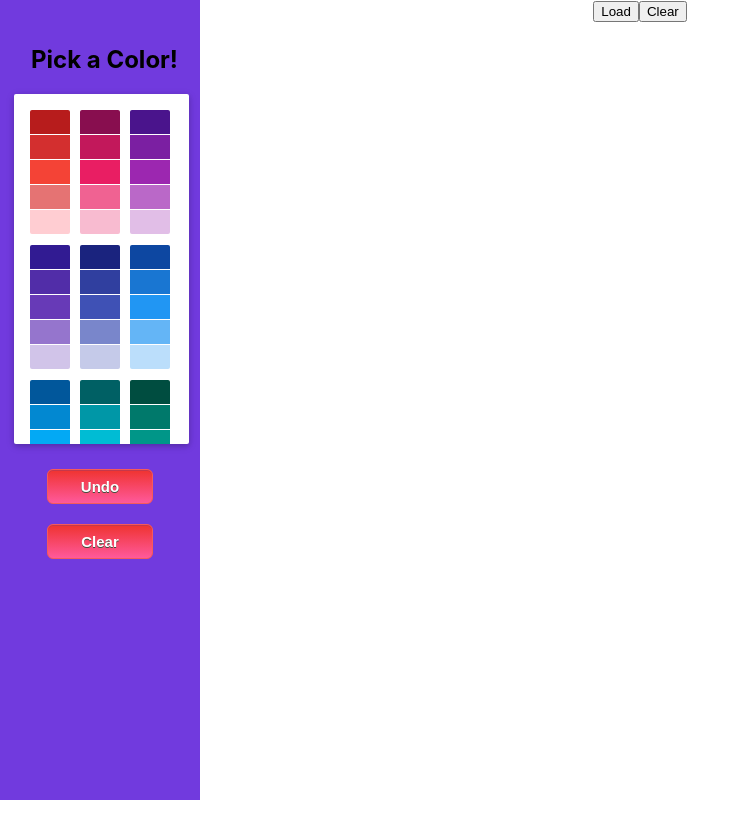
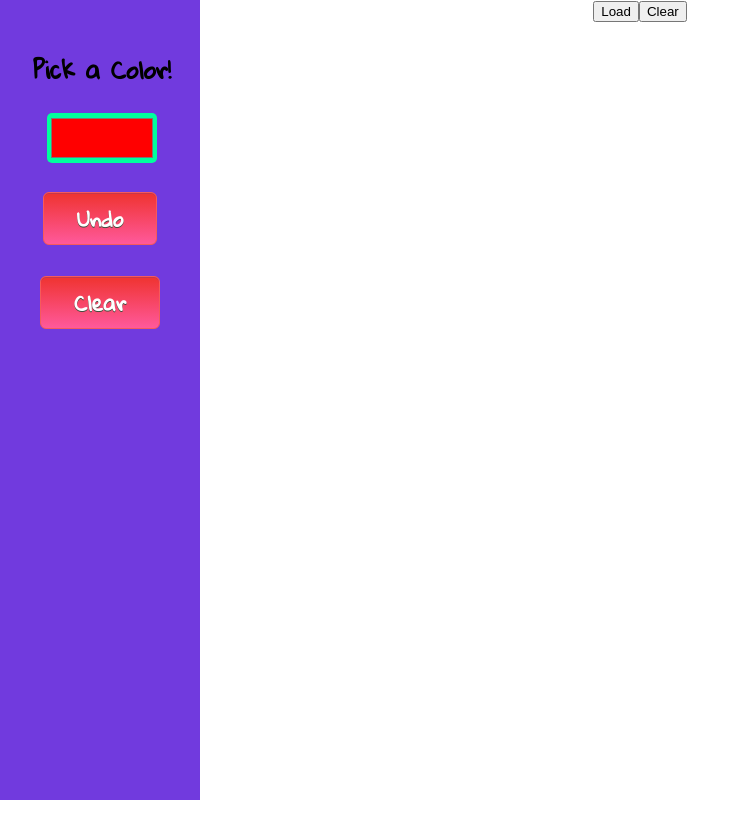
Before and after one commit to jmbaur/colorizer, a React (Create React App) app: page / in a window 1280 px wide. Shown: the whole page, without its empty margins (0-750 px from the left). Built offline with nearby package versions, Linux system fonts and the light colour scheme; no server answers; what redux-promise-middleware would draw is missing.

Commit message:
tool redux

```diff
--- a/public/index.html
+++ b/public/index.html
@@ -24,6 +24,8 @@
       work correctly both with client-side routing and a non-root public URL.
       Learn how to configure a non-root public URL by running `npm run build`.
     -->
+    <!-- Fonts!-->
+    <link href="https://fonts.googleapis.com/css?family=Gloria+Hallelujah&display=swap" rel="stylesheet">
     <title>Colorizer</title>
   </head>
   <body>
--- a/src/components/Toolbar/Toolbar.css
+++ b/src/components/Toolbar/Toolbar.css
@@ -2,12 +2,24 @@
     background-color: rgb(113, 58, 222);
     width: 200px;
     height: 100%;
-    position: absolute;
+	position: absolute;
+	font-family: 'Gloria Hallelujah', cursive;
+
 }
 
 .picker {
-    padding: 25px 5px 25px 14px;
+	padding: 25px 10px 25px 14px;
 }
+
+input[type="color"] {
+	border-radius: 5px;
+	width: 110px;
+	height: 50px;
+	background-color: #00ff9d;
+	border: none;
+	outline: none;
+}
+
 
 .Btn {
 	box-shadow:inset 0px 1px 0px 0px #c6374a;
@@ -18,10 +30,10 @@
 	display:inline-block;
 	cursor:pointer;
 	color:#ffffff;
-	font-family:Arial;
-	font-size:15px;
+	font-family: 'Gloria Hallelujah', cursive;
+	font-size:1.3rem;
 	font-weight:bold;
-	padding:8px 33px;
+	padding:5px 33px;
 	text-decoration:none;
 	text-shadow:0px 1px 0px #3f4d3d;
 }
--- a/src/components/Toolbar/Toolbar.js
+++ b/src/components/Toolbar/Toolbar.js
@@ -1,28 +1,47 @@
-import React, {useState} from 'react';
-import {SwatchesPicker} from 'react-color';
+import React from 'react';
+import { useSelector, useDispatch } from 'react-redux';
+// import {SwatchesPicker} from 'react-color';
 import './Toolbar.css';
 
 
 function Toolbar() {
-    const [color, setColor] = useState('#000')
+    //state
+    // const [color, setColor] = useState('#ff0000')
+
+    //mapToProps
+    const color = useSelector(state => state.color)
+    console.log('intialState', color)
+
+    //dispatchToProps
+    const dispatch = useDispatch()
+
+    //swatches
+    // const handleColorChange = (color) => {
+    //     setColor(color.hex)
+    // }
+
+    const handleColorChange = (e) => {
+        dispatch({type: e.target.name, payload: e.target.value})
+    }
 
 
-    const handleColorChange = (color) => {
-        setColor(color.hex)
-    }
+
 
     return (
         <section className='toolbar'>
         <div className='picker'>
             <h2>Pick a Color!</h2>
-            <SwatchesPicker
+            <input type='color' name='SET_COLOR' value={color} onChange={handleColorChange}/>
+
+            {/* <SwatchesPicker
             width= '175px'
             height= '350px'
             color={color}
             triangle='hide'
             onChangeComplete={handleColorChange}
-            />
+            />     */}
         </div>
+
         <div className='buttons'>
             <button className='Btn'>Undo</button>
             <br/><br/>
--- a/src/redux/reducer.js
+++ b/src/redux/reducer.js
@@ -1,5 +1,5 @@
 const initialState = {
-  color: "#000",
+  color: "#ff0000",
   thickness: "1px"
 };
 
```
